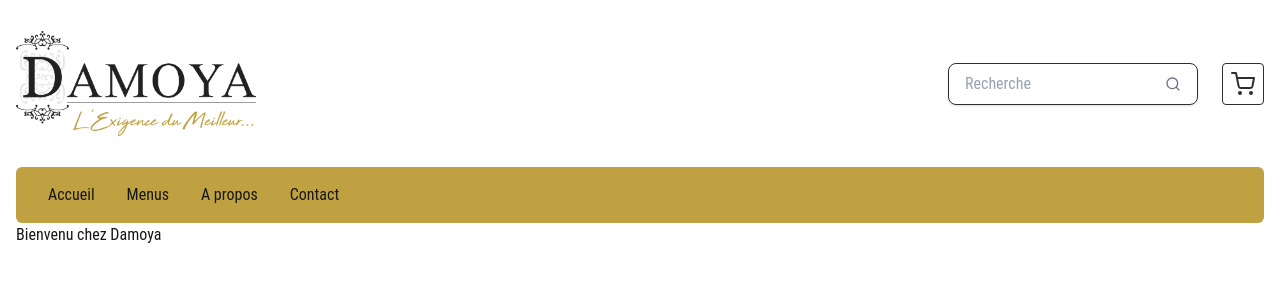
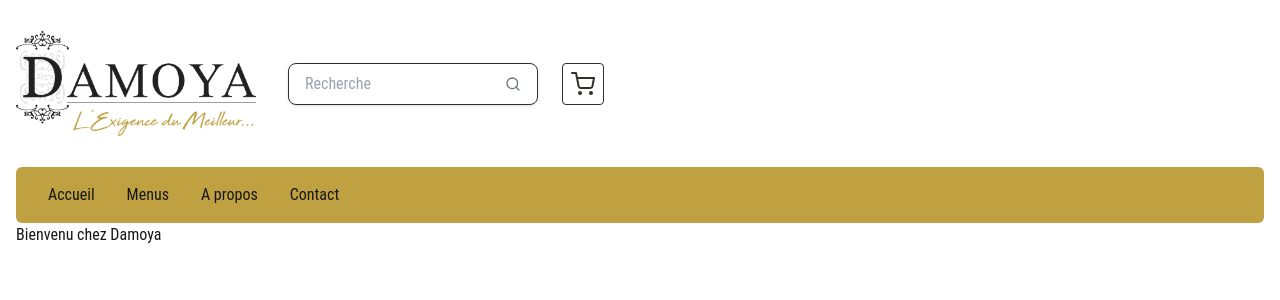
Before and after one commit to Toukoms/damoya, a Next.js app: page / in a window 1280 px wide. Shown: the top 300 px of the page. Built offline with nearby package versions, Linux system fonts and the light colour scheme.

Commit message:
fix: adjust header layout and button cursor style

```diff
--- a/src/shared/layout/header.tsx
+++ b/src/shared/layout/header.tsx
@@ -6,7 +6,7 @@ import { SearchInput } from "../ui";
 export function Header() {
   return (
     <header>
-      <div className="flex justify-between items-center mb-4">
+      <div className="flex gap-8 items-center mb-4">
         <div className="w-32 md:w-48 lg:w-60 aspect-video relative">
           <Image
             src="/logo.png"
@@ -18,7 +18,7 @@ export function Header() {
 
         <div className="flex gap-4 lg:gap-6">
           <SearchInput />
-          <button className="border border-secondary p-2 rounded-sm">
+          <button className="border border-secondary p-2 rounded-sm cursor-pointer">
             <FiShoppingCart size={24} className="text-secondary" />
           </button>
         </div>
```
